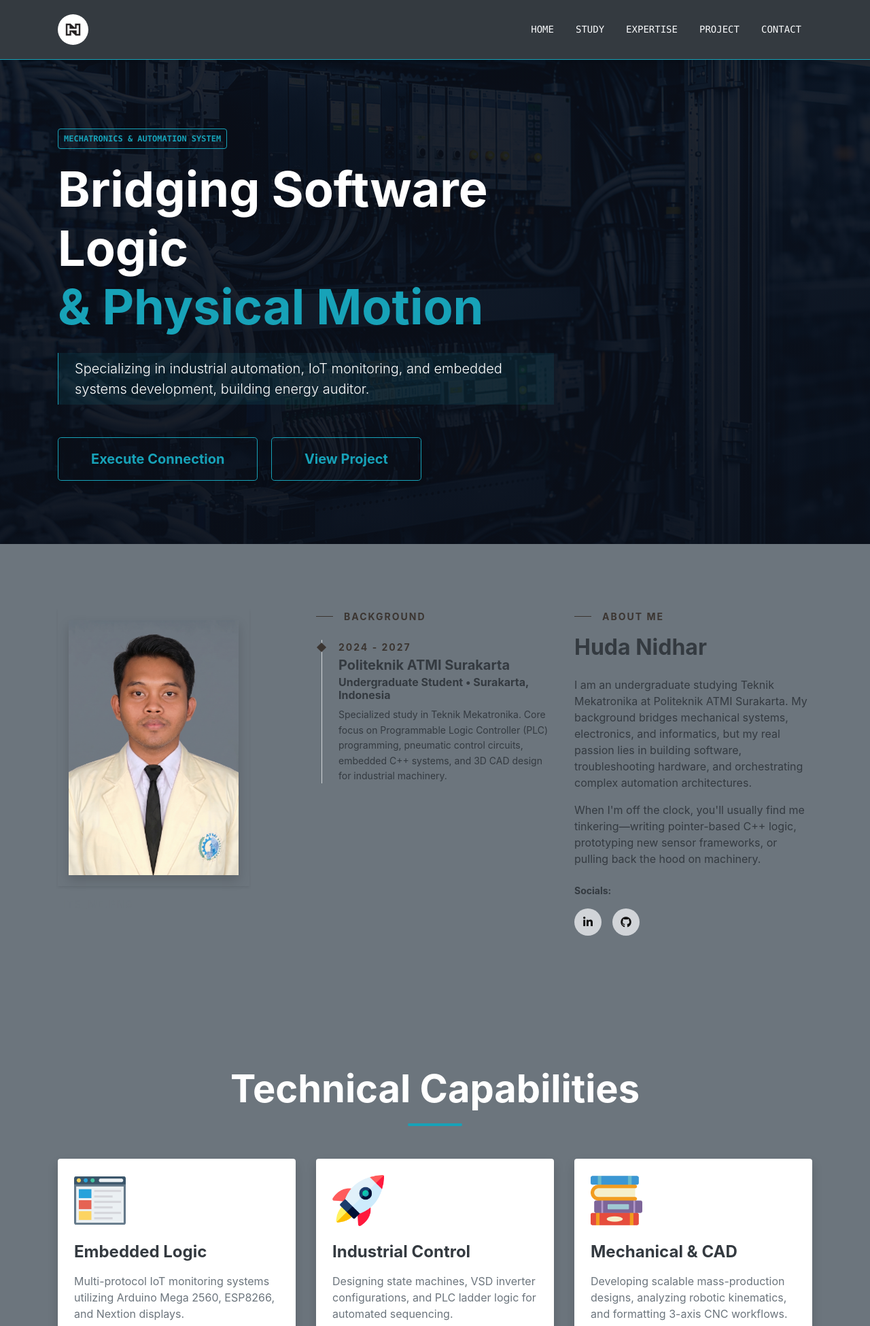
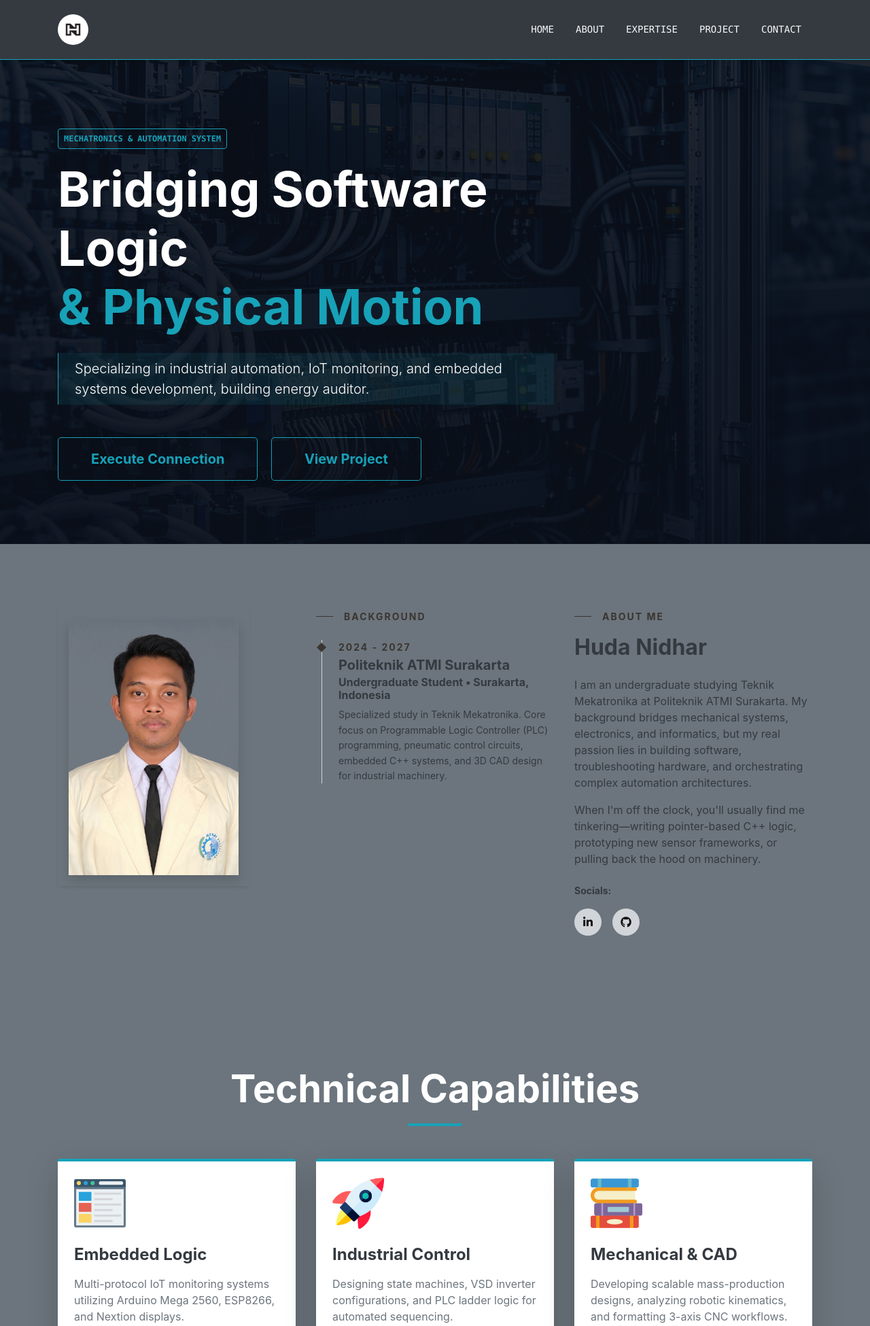
Before and after one commit to hudans06/Portofolio-web, a PHP site: page /main.html in a window 1280 px wide. Shown: the top 1950 px of the page at 68% size. Run offline with PHP 8.4, Linux system fonts and the light colour scheme.

Commit message:
perubahan latihan

```diff
--- a/Assets/css/mystyle.css
+++ b/Assets/css/mystyle.css
@@ -93,3 +93,7 @@
 textarea.custom-input {
     resize: none;
 }
+/* Mengaktifkan scroll halus untuk seluruh halaman */
+html {
+    scroll-behavior: smooth;
+}
--- a/main.html
+++ b/main.html
@@ -9,6 +9,8 @@
     <link rel="stylesheet" href="Assets/css/bootstrap.min.css">
     <!-- FontAwesome for Social Icons -->
     <link rel="stylesheet" href="https://cdnjs.cloudflare.com/ajax/libs/font-awesome/5.15.4/css/all.min.css">
+    <!-- Link to AOS (Animate On Scroll) CSS -->
+    <link href="https://unpkg.com/aos@2.3.1/dist/aos.css" rel="stylesheet">
     <!-- Link to Custom CSS -->
     <link rel="stylesheet" href="Assets/css/mystyle.css">
 </head>
@@ -28,7 +30,7 @@
             <div class="collapse navbar-collapse" id="navbarNav">
                 <ul class="navbar-nav ml-auto text-monospace small">
                     <li class="nav-item active"><a class="nav-link text-uppercase px-3 text-light" href="#hero">HOME</a></li>
-                    <li class="nav-item"><a class="nav-link text-uppercase px-3 text-light" href="#about">STUDY</a></li>
+                    <li class="nav-item"><a class="nav-link text-uppercase px-3 text-light" href="#about">ABOUT</a></li>
                     <li class="nav-item"><a class="nav-link text-uppercase px-3 text-light" href="#services">EXPERTISE</a></li>
                     <li class="nav-item"><a class="nav-link text-uppercase px-3 text-light" href="#project">PROJECT</a></li>
                     <li class="nav-item"><a class="nav-link text-uppercase px-3 text-light" href="#contact">CONTACT</a></li>
@@ -38,7 +40,7 @@
     </nav>
 
     <!-- Hero Section -->
-    <section id="hero" class="d-flex align-items-center bg-dark text-white" style="min-height: 100vh; background: linear-gradient(rgba(10, 15, 25, 0.9), rgba(10, 15, 25, 0.95)), url('Assets/img/plcbg2.png') center/cover fixed;">
+    <section id="hero" class="d-flex align-items-center bg-dark text-white" style="min-height: 100vh; background: linear-gradient(rgba(10, 15, 25, 0.9), rgba(10, 15, 25, 0.95)), url('Assets/img/plcbg2.png') center/cover fixed;" data-aos="fade-down">
         <div class="container mt-5 pt-5">
             <div class="row">
                 <div class="col-lg-8">
@@ -55,7 +57,7 @@
     </section>
 
     <!-- About & Education Section (3 Kolom Sejajar) -->
-    <section id="about" class="py-5 bg-secondary">
+    <section id="about" class="py-5 bg-secondary " data-aos="fade-down">
         <div class="container py-5">
             <div class="row">
 
@@ -131,10 +133,10 @@
     </section>
 
     <!-- Expertise Section -->
-    <section id="services" class="py-5 bg-secondary">
+    <section id="services" class="py-5 bg-secondary" data-aos="fade-down">
         <div class="container py-5">
             <!-- Section Title -->
-            <div class="text-center mb-5">
+            <div class="text-center mb-5" >
                 <h2 class="font-weight-bold display-4 text-white">Technical Capabilities</h2>
                 <hr class="bg-info mb-4" style="width: 80px; height: 4px; border: none; border-radius: 2px;">
             </div>
@@ -142,131 +144,63 @@
             <!-- Cards Row -->
             <div class="row mt-5">
                 <div class="col-md-4 mb-4">
-                    <div class="card h-100 border-0 shadow card-hover bg-white p-4">
+                    <!-- Penambahan border-top berwarna biru (info) dan shadow-lg -->
+                    <div class="card h-100 border-0 shadow-lg bg-white p-4" style="border-top: 4px solid #17a2b8 !important;">
                         <img src="Assets/img/webpage.png" alt="Embedded Systems" class="w-25 mb-4">
                         <h4 class="font-weight-bold mb-3">Embedded Logic</h4>
                         <p class="text-muted">Multi-protocol IoT monitoring systems utilizing Arduino Mega 2560, ESP8266, and Nextion displays.</p>
                         <div class="mt-auto">
-                            <span class="badge badge-dark p-2">C++</span>
-                            <span class="badge badge-dark p-2">Microcontrollers</span>
+                            <!-- Kombinasi badge Biru dan Abu-abu -->
+                            <span class="badge badge-info p-2 mb-1">C++</span>
+                            <span class="badge text-white p-2 mb-1 bg-custom-gray">Microcontrollers</span>
                         </div>
                     </div>
                 </div>
 
                 <div class="col-md-4 mb-4">
-                    <div class="card h-100 border-0 shadow card-hover bg-white p-4">
+                    <div class="card h-100 border-0 shadow-lg bg-white p-4" style="border-top: 4px solid #17a2b8 !important;">
                         <img src="Assets/img/rocket.png" alt="Industrial Automation" class="w-25 mb-4">
                         <h4 class="font-weight-bold mb-3">Industrial Control</h4>
                         <p class="text-muted">Designing state machines, VSD inverter configurations, and PLC ladder logic for automated sequencing.</p>
                         <div class="mt-auto">
-                            <span class="badge badge-dark p-2">PLC</span>
-                            <span class="badge badge-dark p-2">Pneumatics</span>
+                            <span class="badge badge-info p-2 mb-1">PLC</span>
+                            <span class="badge text-white p-2 mb-1 bg-custom-gray">Pneumatics</span>
                         </div>
                     </div>
                 </div>
 
                 <div class="col-md-4 mb-4">
-                    <div class="card h-100 border-0 shadow card-hover bg-white p-4">
+                    <div class="card h-100 border-0 shadow-lg bg-white p-4" style="border-top: 4px solid #17a2b8 !important;">
                         <img src="Assets/img/book-stack.png" alt="CAD Design" class="w-25 mb-4">
                         <h4 class="font-weight-bold mb-3">Mechanical & CAD</h4>
                         <p class="text-muted">Developing scalable mass-production designs, analyzing robotic kinematics, and formatting 3-axis CNC workflows.</p>
                         <div class="mt-auto">
-                            <span class="badge badge-dark p-2">3D CAD</span>
-                            <span class="badge badge-dark p-2">Robotics</span>
+                            <span class="badge badge-info p-2 mb-1">3D CAD</span>
+                            <span class="badge text-white p-2 mb-1 bg-custom-gray">Robotics</span>
                         </div>
                     </div>
                 </div>
             </div>
 
-            <!-- Skill Progress Bars Row -->
+            <!-- Chart.js Skill Graph (Dark Dashboard Style) -->
             <div class="row mt-5 pt-4">
-
-                <!-- Left Column Skills -->
-                <div class="col-md-6 pr-lg-5">
-
-                    <!-- Skill 1 -->
-                    <div class="mb-4">
-                        <div class="d-flex justify-content-between mb-1">
-                            <span class="font-weight-bold text-white">PLC & Ladder Logic</span>
-                            <span class="text-white font-weight-bold">90%</span>
-                        </div>
-                        <div class="progress" style="height: 8px;">
-                            <div class="progress-bar bg-info" role="progressbar" style="width: 90%;" aria-valuenow="90" aria-valuemin="0" aria-valuemax="100"></div>
+                <div class="col-lg-10 mx-auto">
+                    <!-- Mengubah background menjadi abu gelap kustom dan menambahkan border biru di kiri -->
+                    <div class="card border-0 shadow-lg p-3 p-md-4 bg-custom-gray" style="border-radius: 15px; border-left: 5px solid #17a2b8 !important;">
+                        <div style="position: relative; height: 450px; width: 100%;">
+                            <canvas id="skillsChart"></canvas>
                         </div>
                     </div>
-
-                    <!-- Skill 2 -->
-                    <div class="mb-4">
-                        <div class="d-flex justify-content-between mb-1">
-                            <span class="font-weight-bold text-white">C++ (Embedded Systems)</span>
-                            <span class="text-white font-weight-bold">85%</span>
-                        </div>
-                        <div class="progress" style="height: 8px;">
-                            <div class="progress-bar bg-info" role="progressbar" style="width: 85%;" aria-valuenow="85" aria-valuemin="0" aria-valuemax="100"></div>
-                        </div>
-                    </div>
-
-                    <!-- Skill 3 -->
-                    <div class="mb-4">
-                        <div class="d-flex justify-content-between mb-1">
-                            <span class="font-weight-bold text-white">Pneumatic Control Circuits</span>
-                            <span class="text-white font-weight-bold">80%</span>
-                        </div>
-                        <div class="progress" style="height: 8px;">
-                            <div class="progress-bar bg-info" role="progressbar" style="width: 80%;" aria-valuenow="80" aria-valuemin="0" aria-valuemax="100"></div>
-                        </div>
-                    </div>
-
-                </div>
-
-                <!-- Right Column Skills -->
-                <div class="col-md-6 pl-lg-5">
-
-                    <!-- Skill 4 -->
-                    <div class="mb-4">
-                        <div class="d-flex justify-content-between mb-1">
-                            <span class="font-weight-bold text-white">Microcontrollers (Arduino/ESP)</span>
-                            <span class="text-white font-weight-bold">85%</span>
-                        </div>
-                        <div class="progress" style="height: 8px;">
-                            <div class="progress-bar bg-info" role="progressbar" style="width: 85%;" aria-valuenow="85" aria-valuemin="0" aria-valuemax="100"></div>
-                        </div>
-                    </div>
-
-                    <!-- Skill 5 -->
-                    <div class="mb-4">
-                        <div class="d-flex justify-content-between mb-1">
-                            <span class="font-weight-bold text-white">3D CAD Modeling</span>
-                            <span class="text-white font-weight-bold">75%</span>
-                        </div>
-                        <div class="progress" style="height: 8px;">
-                            <div class="progress-bar bg-info" role="progressbar" style="width: 75%;" aria-valuenow="75" aria-valuemin="0" aria-valuemax="100"></div>
-                        </div>
-                    </div>
-
-                    <!-- Skill 6 -->
-                    <div class="mb-4">
-                        <div class="d-flex justify-content-between mb-1">
-                            <span class="font-weight-bold text-white">Robotic Kinematics</span>
-                            <span class="text-white font-weight-bold">70%</span>
-                        </div>
-                        <div class="progress" style="height: 8px;">
-                            <div class="progress-bar bg-info" role="progressbar" style="width: 70%;" aria-valuenow="70" aria-valuemin="0" aria-valuemax="100"></div>
-                        </div>
-                    </div>
-
                 </div>
             </div>
-            <!-- End of Progress Bars -->
-
         </div>
     </section>
 
     <!-- Project Section -->
-    <section id="project" class="py-5" style="min-height: 100vh; background: linear-gradient(rgba(10, 15, 25, 0.8), rgba(10, 15, 25, 0.9)), url('Assets/img/plcbg2.png') center/cover fixed;">
+    <section id="project" class="py-5" style="min-height: 100vh; background: linear-gradient(rgba(10, 15, 25, 0.8), rgba(10, 15, 25, 0.9)), url('Assets/img/plcbg2.png') center/cover fixed;" data-aos="fade-down">
         <div class="container py-5">
             <div class="text-center mb-5">
-                 <h2 class="display-4 font-weight-bold text-white mb-2">Featured Projects</h2>
+                 <h2 class="display-4 font-weight-bold text-white mb-2" data-aos="fade-down">Featured Projects</h2>
                  <hr class="bg-info mb-4" style="width: 80px; height: 4px; border: none; border-radius: 2px;">
             </div>
 
@@ -308,12 +242,12 @@
     </section>
 
    <!-- Contact Section -->
-    <section id="contact" class="contact-section d-flex align-items-center bg-secondary">
+    <section id="contact" class="contact-section d-flex align-items-center bg-secondary" data-aos="fade-down">
         <div class="container py-5">
 
-            <div class="d-flex justify-content-center align-items-center mb-4 text-center">
+            <div class="d-flex justify-content-center align-items-center mb-4 text-center" data-aos="fade-down">
                 <span class="contact-line mr-3"></span>
-                <span class="text-uppercase font-weight-bold contact-accent-text tracking-widest">Contact</span>
+                <span class="text-uppercase font-weight-bold contact-accent-text tracking-widest" >Contact</span>
                 <span class="contact-line ml-3"></span>
             </div>
 
@@ -367,6 +301,114 @@
 
     <!-- Bootstrap JS -->
     <script src="https://code.jquery.com/jquery-3.5.1.slim.min.js"></script>
+    <script src="https://cdn.jsdelivr.net/npm/chart.js"></script>
     <script src="https://cdn.jsdelivr.net/npm/bootstrap@4.6.2/dist/js/bootstrap.bundle.min.js"></script>
+
+   <!-- Inisialisasi Chart.js untuk Dark Stacked Radar Chart -->
+    <script>
+        document.addEventListener('DOMContentLoaded', function() {
+            const canvasEl = document.getElementById('skillsChart');
+
+            if (canvasEl) {
+                const ctx = canvasEl.getContext('2d');
+
+                const skillsChart = new Chart(ctx, {
+                    type: 'radar',
+                    data: {
+                        labels: [
+                            ['PLC &', 'Ladder Logic'],
+                            ['Microcontrollers', '(Arduino/ESP)'],
+                            ['C++', '(Embedded Systems)'],
+                            ['3-Axis CNC', '& CAD'],
+                            ['Pneumatic', 'Circuits'],
+                            ['Robotic', 'Kinematics']
+                        ],
+                        datasets: [
+                            {
+                                label: 'Practical Implementation',
+                                data: [85, 77, 85, 85, 83, 81],
+                                backgroundColor: 'rgba(23, 162, 184, 0.45)',
+                                borderColor: '#17a2b8',
+                                pointBackgroundColor: '#17a2b8',
+                                pointBorderColor: '#fff',
+                                pointHoverBackgroundColor: '#fff',
+                                pointHoverBorderColor: '#17a2b8',
+                                pointRadius: 4,
+                                pointHoverRadius: 7,
+                                borderWidth: 2,
+                                fill: true
+                            },
+                            {
+                                label: 'Theoretical Knowledge',
+                                data: [81, 75, 85, 75, 75, 75],
+                                backgroundColor: 'rgba(209, 212, 216, 0.15)',
+                                borderColor: '#d1d4d8',
+                                pointBackgroundColor: '#d1d4d8',
+                                pointBorderColor: '#fff',
+                                pointHoverBackgroundColor: '#fff',
+                                pointHoverBorderColor: '#d1d4d8',
+                                pointRadius: 4,
+                                pointHoverRadius: 7,
+                                borderWidth: 2,
+                                fill: true
+                            }
+                        ]
+                    },
+                    options: {
+                        responsive: true,
+                        maintainAspectRatio: false,
+                        plugins: {
+                            legend: {
+                                position: 'top',
+                                labels: {
+                                    color: '#e9ecef',
+                                    font: { size: 14, weight: 'bold', family: "'Segoe UI', sans-serif" },
+                                    usePointStyle: true,
+                                    padding: 25
+                                }
+                            },
+                            tooltip: {
+                                backgroundColor: 'rgba(0,0,0,0.8)',
+                                titleFont: { size: 14 },
+                                bodyFont: { size: 14, weight: 'bold' },
+                                padding: 12,
+                                cornerRadius: 8,
+                                displayColors: true
+                            }
+                        },
+                        scales: {
+                            r: {
+                                // PERBAIKAN: Memindahkan min dan max ke sini agar skala wajib 0-100
+                                min: 0,
+                                max: 100,
+
+                                angleLines: { color: 'rgba(255, 255, 255, 0.1)' },
+                                grid: { color: 'rgba(255, 255, 255, 0.1)' },
+                                pointLabels: {
+                                    font: { size: 13, weight: 'bold', family: "'Segoe UI', sans-serif" },
+                                    color: '#e9ecef',
+                                    padding: 15
+                                },
+                                ticks: {
+                                    display: false,
+                                    stepSize: 20 // Opsional: Membantu jaring (grid) terbagi rata 0, 20, 40, dst.
+                                }
+                            }
+                        }
+                    }
+                });
+            }
+        });
+    </script>
+    <!-- AOS JS -->
+    <script src="https://unpkg.com/aos@2.3.1/dist/aos.js"></script>
+    <script>
+        // Inisialisasi AOS
+        AOS.init({
+            duration: 800, // Durasi animasi dalam milidetik (0.8 detik)
+            once: true,    // Animasi hanya berjalan satu kali saat pertama kali dilihat
+            offset: 100    // Jarak pemicu animasi dari bawah layar
+        });
+    </script>
 </body>
 </html>
```
